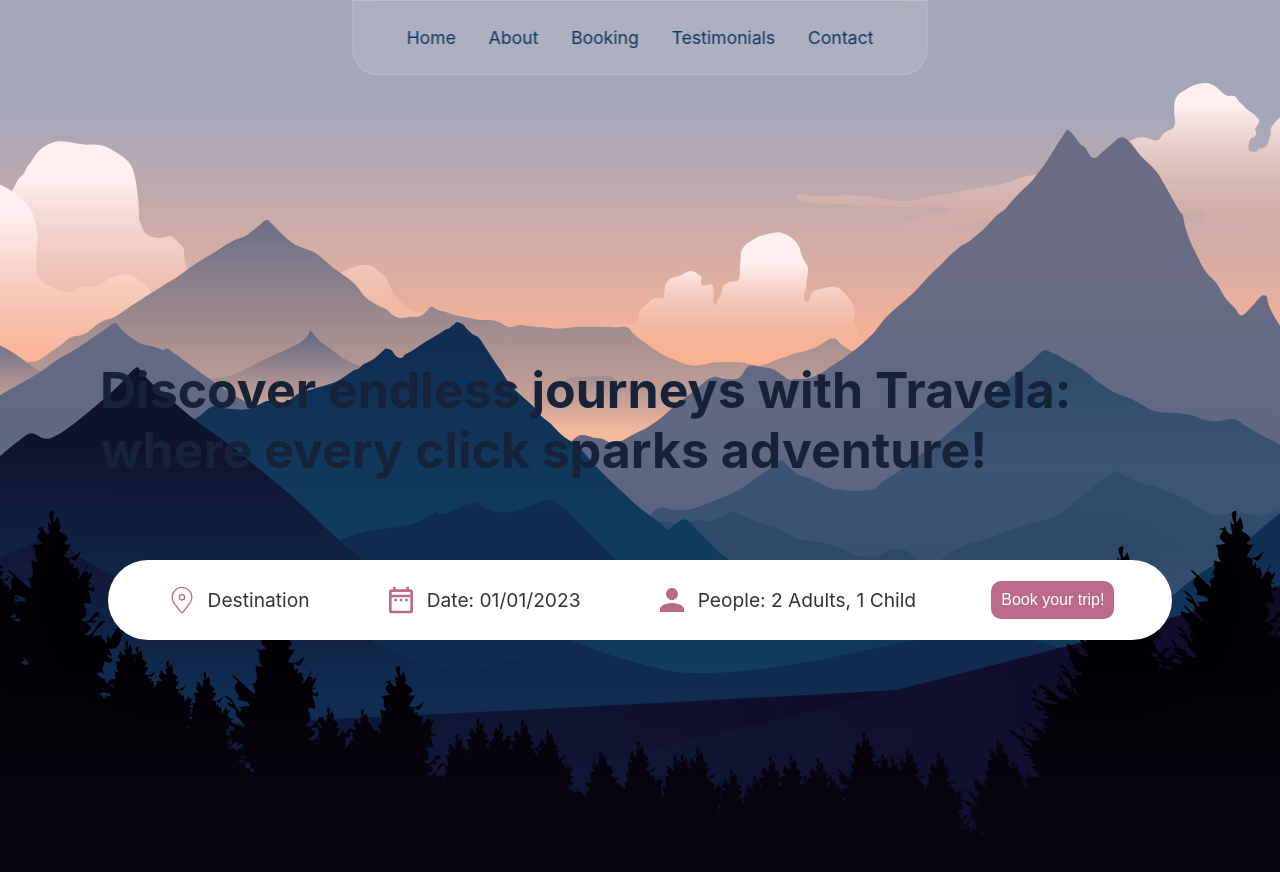
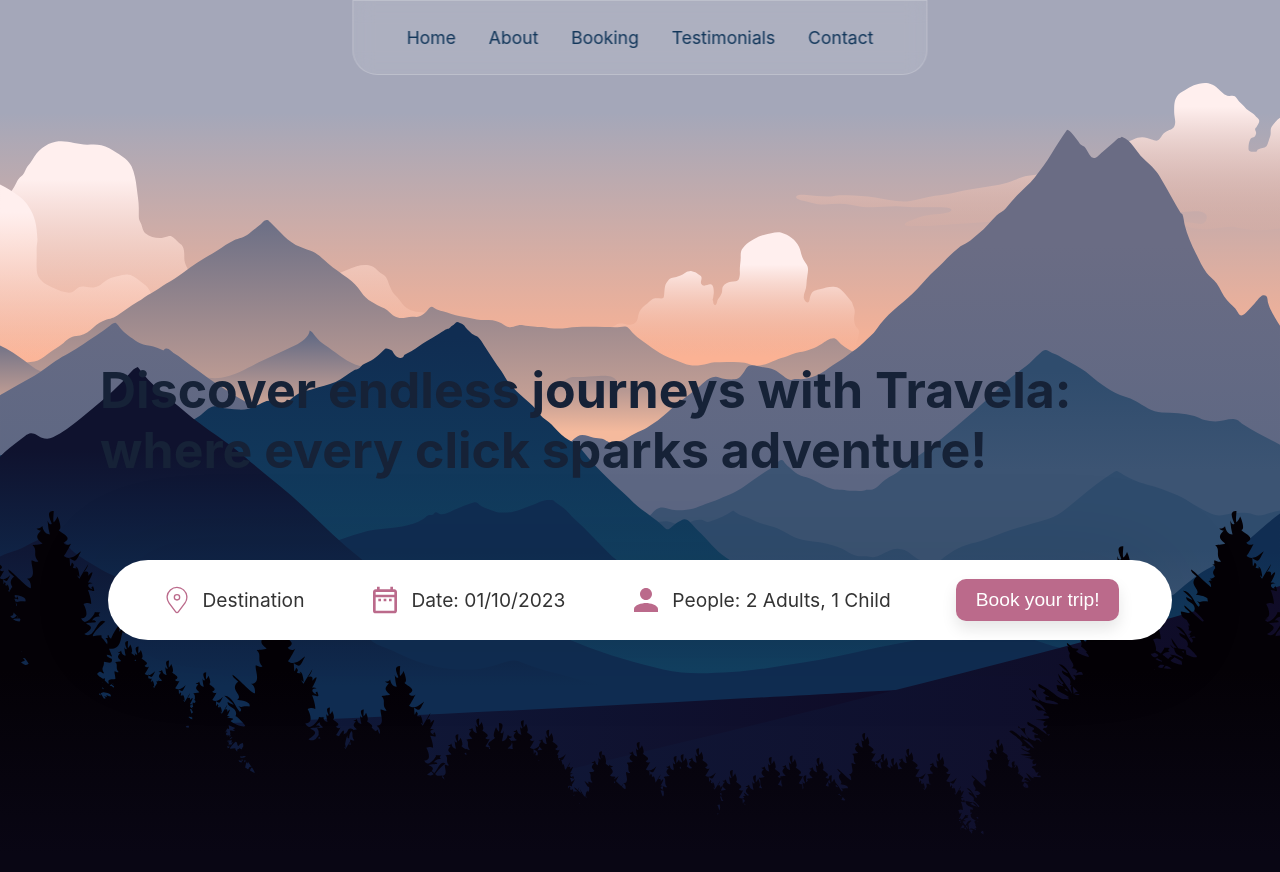
Before and after one commit to valentra/Loading-Minds_EC107A, a React (Create React App) app in the folder Travel/: page / in a window 1280 px wide. Shown: the top 872 px of the page. Built offline with nearby package versions, Linux system fonts and the light colour scheme; the HTML template or start-up script is replaced by a standard one.

Commit message:
added:home section changes

```diff
--- a/Travel/src/components/Home/Home.css
+++ b/Travel/src/components/Home/Home.css
@@ -49,7 +49,7 @@
 
   .bookTripButton:hover {
     background-color: #9b507a;
-    box-shadow: 0px 15px 20px rgba(0, 0, 0, 0.2);
+    box-shadow: 0px 15px 20px rgba(159, 91, 190, 0.2);
     transform: translateY(-3px);
   }
 
--- a/Travel/src/components/Home/Home.js
+++ b/Travel/src/components/Home/Home.js
@@ -14,13 +14,13 @@
           <CiLocationOn style={{ color: '#BB6A8B', fontSize: '2rem' }} /> Destination
       </div>
       <div className='date' style={{ display: 'flex', alignItems: 'center', gap: '10px', color: '#333', fontSize: '1.2rem' }}>
-          <MdOutlineDateRange style={{ color: '#BB6A8B', fontSize: '2rem' }} /> Date: 01/01/2023
+          <MdOutlineDateRange style={{ color: '#BB6A8B', fontSize: '2rem' }} /> Date: 01/10/2023
       </div>
       <div className='people' style={{ display: 'flex', alignItems: 'center', gap: '10px', color: '#333', fontSize: '1.2rem' }}>
           <IoMdPerson style={{ color: '#BB6A8B', fontSize: '2rem' }} /> People: 2 Adults, 1 Child
       </div>
       <div className='book your trip'>
-        <button style={{ padding: '10px', fontSize: '1rem', backgroundColor: '#BB6A8B', color: 'white', border: 'none', borderRadius: '10px' }}>
+        <button className="bookTripButton">
           Book your trip!
         </button>
       </div>
```
